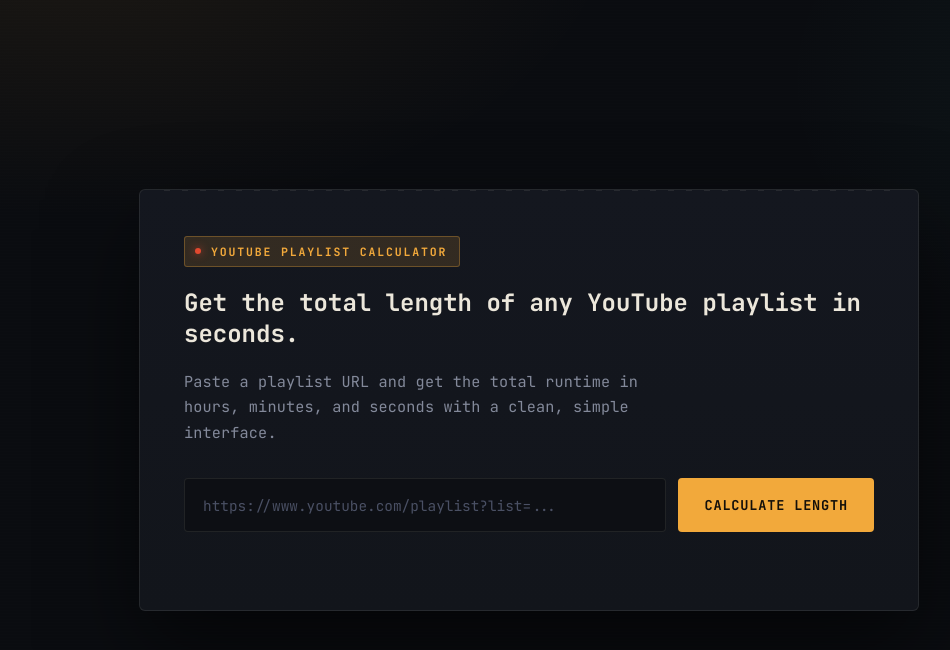
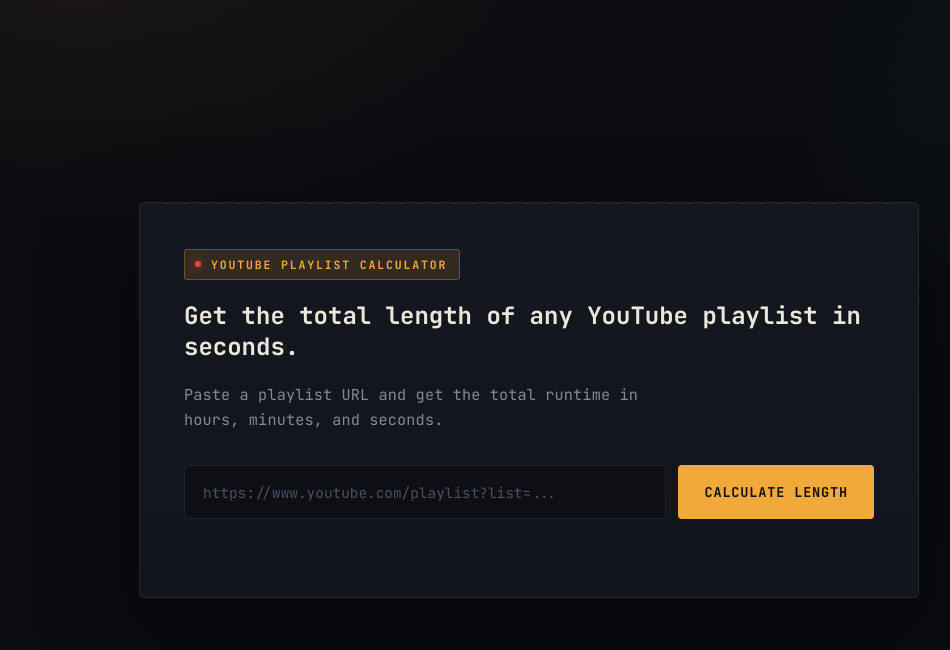
Before and after one commit to deepak54kt/YouTube-Length, a website: page public/index.html in a window 1280 px wide. Shown: the whole page, without its empty margins (111-1061 px from the left). Drawn offline with Linux system fonts and the light colour scheme.

Commit message:
fix html

```diff
--- a/public/index.html
+++ b/public/index.html
@@ -18,8 +18,7 @@
         <div class="badge">YouTube playlist calculator</div>
         <h2>Get the total length of any YouTube playlist in seconds.</h2>
         <p class="lede">
-          Paste a playlist URL and get the total runtime in hours, minutes, and seconds with a clean,
-          simple interface.
+          Paste a playlist URL and get the total runtime in hours, minutes, and seconds.
         </p>
 
         <form id="playlist-form" class="input-row">
```
